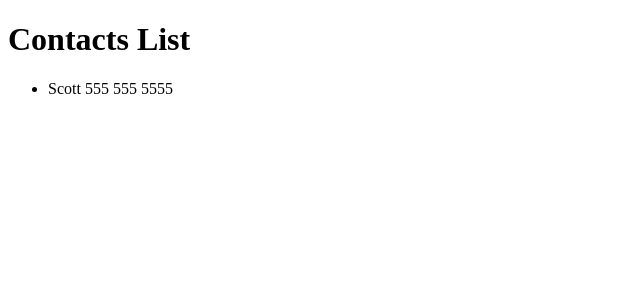
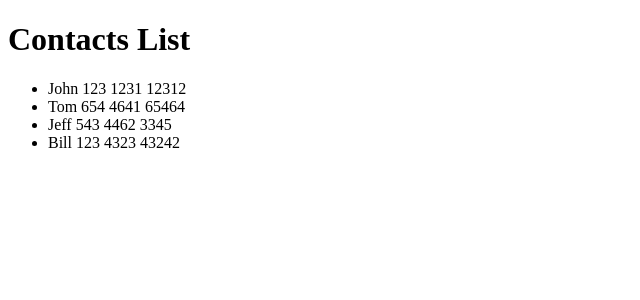
Before and after one commit to nfabacus/wikipediaViewer, a React app: page / in a window 1280 px wide. Shown: the top 300 px of the page, without its empty margins (0-640 px from the left). Built offline with nearby package versions, Linux system fonts and the light colour scheme.

Commit message:
iterating over data with jsx

```diff
--- a/src/App.js
+++ b/src/App.js
@@ -2,14 +2,27 @@ import React from 'react';
 import {render} from 'react-dom';
 import ContactsList from './ContactsList';
 
-let contacts = {
-  name: 'Scott',
-  phone: '555 555 5555'
-}
+let contacts = [{
+  id: 1,
+  name: 'John',
+  phone: '123 1231 12312'
+}, {
+  id: 2,
+  name: 'Tom',
+  phone: '654 4641 65464'
+},{
+  id: 3,
+  name: 'Jeff',
+  phone: '543 4462 3345'
+},{
+  id: 4,
+  name: 'Bill',
+  phone: '123 4323 43242'
+}]
 
 class App extends React.Component {
   render() {
-    console.log(this.props.contacts);
+
     return (
       <div>
         <h1>Contacts List</h1>
--- /dev/null
+++ b/src/Contact.js
@@ -0,0 +1,14 @@
+import React from 'react';
+
+class Contact extends React.Component {
+  render() {
+
+    return (
+        <li>
+          {this.props.contact.name} {this.props.contact.phone}
+        </li>
+    )
+  }
+}
+
+export default Contact;
--- a/src/ContactsList.js
+++ b/src/ContactsList.js
@@ -1,11 +1,14 @@
 import React from 'react';
+import Contact from './Contact';
 
 class ContactsList extends React.Component {
   render() {
 
     return (
       <ul>
-        <li>{this.props.contacts.name} {this.props.contacts.phone}</li>
+        {this.props.contacts.map((contact)=>{
+          return <Contact contact={contact} key={contact.id}/>
+        })}
       </ul>
     )
   }
```
